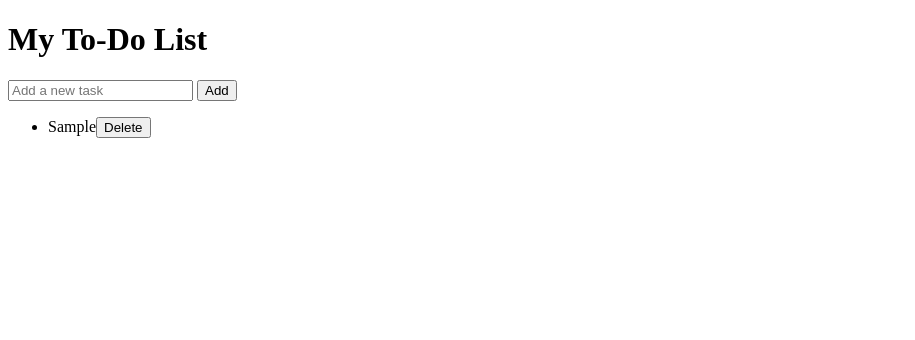
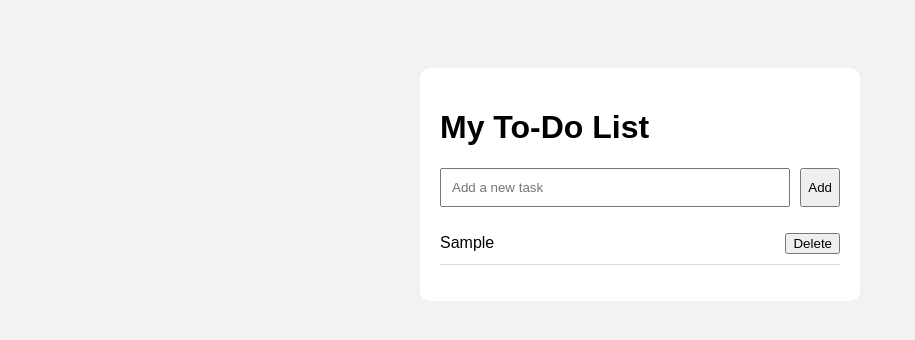
Before and after one commit to DevKherwal/Todo-app, a plain HTML site: page index.html in a window 1280 px wide. Both pictures are taken after typing "Sample" into the empty fields and a click on the button "Add". Shown: the whole page, without its empty margins (0-915 px from the left). Drawn offline with Linux system fonts and the light colour scheme.

Commit message:
Style app with Flexbox

```diff
--- a/style.css
+++ b/style.css
@@ -1,3 +1,46 @@
+body {
+    font-family: Arial, sans-serif;
+    background-color: #f2f2f2;
+    display: flex;
+    justify-content: center;
+}
+
+.app {
+    background-color: white;
+    width: 100%;
+    max-width: 400px;
+    margin-top: 60px;
+    padding: 20px;
+    border-radius: 10px;
+}
+
+#taskForm {
+    display: flex;
+    gap: 10px;
+}
+
+#taskInput {
+    flex: 1;
+    padding: 10px;
+}
+
+ul {
+    list-style: none;
+    padding: 0;
+}
+
+li {
+    display: flex;
+    justify-content: space-between;
+    align-items: center;
+    padding: 10px 0;
+    border-bottom: 1px solid #ddd;
+}
+
+li span {
+    cursor: pointer;
+}
+
 .done {
     text-decoration: line-through;
     color: gray;
```
